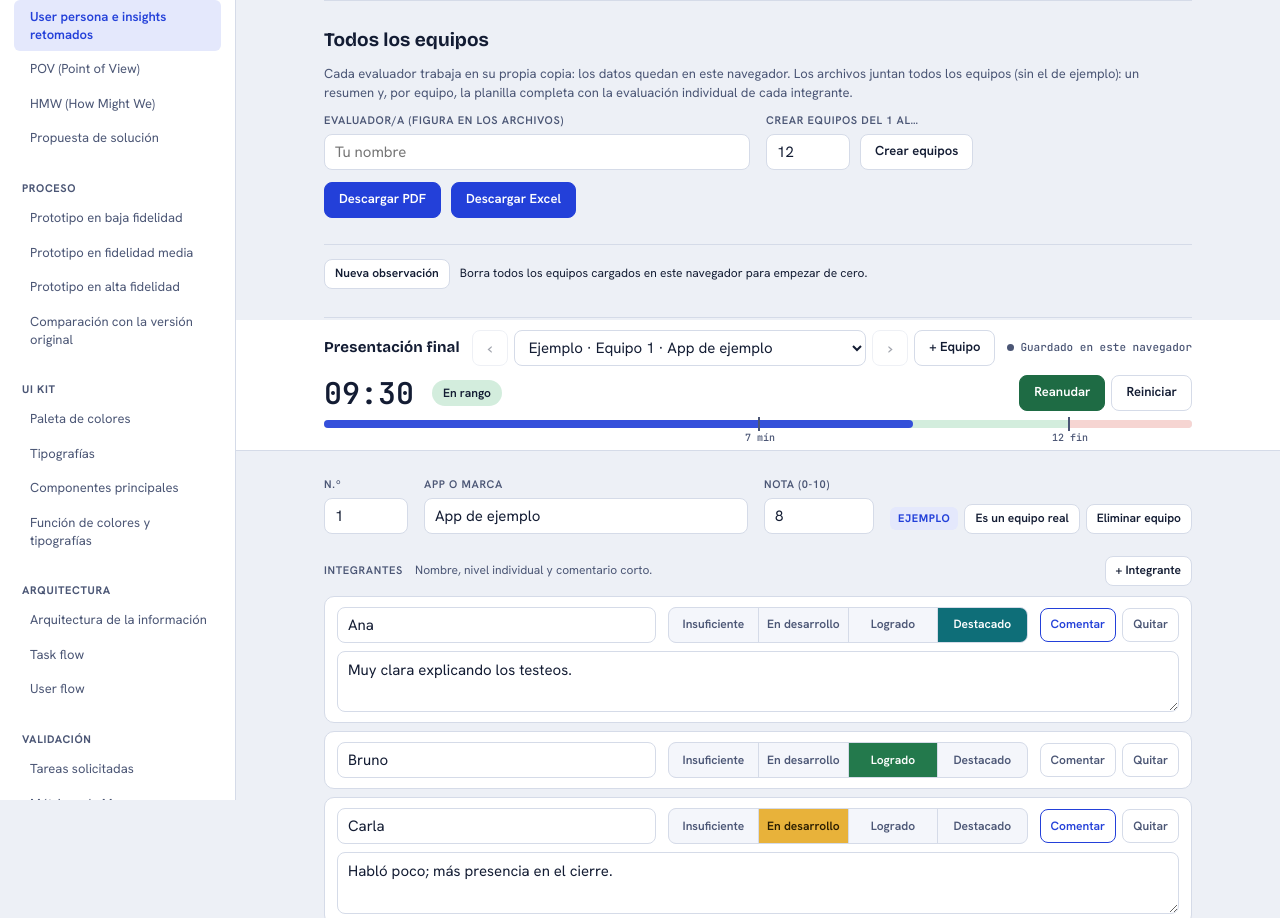
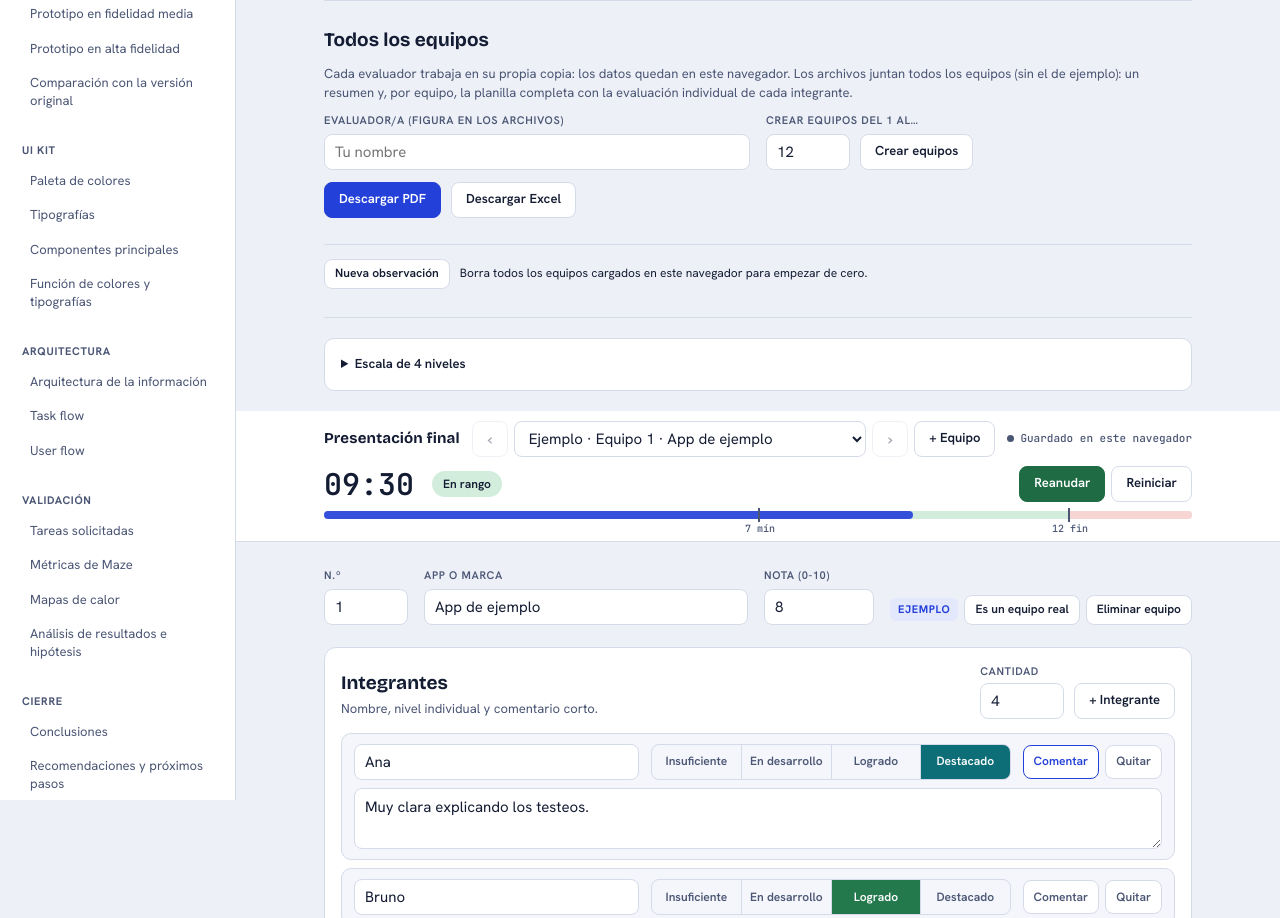
Before and after one commit to profmanu/planilla_observacion_presentaciones, a plain HTML site: page presentacion-final/index.html in a window 1280 px wide. Shown: the top 918 px of the page. Drawn offline with nearby package versions, Linux system fonts and the light colour scheme.

Commit message:
Presentación final: escala arriba, cantidad de integrantes, contenedor y nav
- La escala de niveles pasa antes de la barra del cronómetro (plegada)
- Integrantes en un contenedor propio, con campo de cantidad ligado a las filas
  (agrega o quita al final; pide confirmación si hay que borrar filas con datos)
- "Integrantes" como primera entrada de la barra de navegación, con estado activo
- "Descargar Excel" pasa a botón secundario
- PDF y Excel usan la cantidad de integrantes cargada

Co-Authored-By: Claude Sonnet 5.5 <noreply@anthropic.com>
Claude-Session: https://claude.ai/code/session_018m9Vp3cPczdtaMoS2aFcoq

```diff
--- a/presentacion-final/index.html
+++ b/presentacion-final/index.html
@@ -86,12 +86,15 @@ main{padding-block:28px 64px;display:flex;flex-direction:column;gap:34px}
 .hact{display:flex;gap:6px;align-items:center;flex-wrap:wrap;justify-content:flex-end}
 .badge{font:700 11px/1 var(--fontb);letter-spacing:.06em;text-transform:uppercase;padding:6px 8px;border-radius:6px;background:var(--accents);color:var(--accent)}
 /* ---------- Integrantes ---------- */
-.people{display:flex;flex-direction:column;gap:10px}
-.ph{display:flex;align-items:center;gap:12px;flex-wrap:wrap}
-.ph label{font:600 11px/1 var(--fontb);letter-spacing:.06em;text-transform:uppercase;color:var(--ink2)}
-.ph .note{font-size:12px;color:var(--ink2);flex:1;min-width:140px}
+.people{background:var(--surface);border:1px solid var(--line);border-radius:12px;padding:18px 16px;display:flex;flex-direction:column;gap:14px}
+.ph{display:flex;align-items:flex-end;justify-content:space-between;gap:12px 16px;flex-wrap:wrap}
+.pt h2{font:700 19px/1.2 var(--fontd);margin:0}
+.pt .note{margin:4px 0 0;font-size:13px;line-height:1.5;color:var(--ink2)}
+.pc{display:flex;align-items:flex-end;gap:10px}
+.pc .hf label{margin-bottom:6px}
+.cc{display:flex;gap:8px;align-items:center;flex-wrap:wrap;font-size:13px;font-weight:600;color:var(--warn)}
 .plist{display:flex;flex-direction:column;gap:8px}
-.prow{display:grid;grid-template-columns:minmax(0,1fr) auto auto;gap:8px 12px;align-items:center;background:var(--surface);border:1px solid var(--line);border-radius:10px;padding:10px 12px}
+.prow{display:grid;grid-template-columns:minmax(0,1fr) auto auto;gap:8px 12px;align-items:center;background:var(--surface2);border:1px solid var(--line);border-radius:10px;padding:10px 12px}
 .prow .pcm{grid-column:1/-1}
 .tg.warn{color:var(--warn);border-color:var(--warn)}
 /* ---------- Sidebar de navegación ---------- */
@@ -110,11 +113,11 @@ body.has-sidebar{padding-left:236px}
 .navtoggle{display:none}
 .navback{position:fixed;inset:0;background:rgba(19,28,51,.4);z-index:45;opacity:0;pointer-events:none;transition:opacity .2s;display:none}
 @media (min-width:761px){body.has-sidebar .toast{left:calc(50% + 118px)}}
-details.legend{background:var(--surface);border:1px solid var(--line);border-radius:10px;padding:0 16px}
+details.legend{background:var(--surface);border:1px solid var(--line);border-radius:10px;padding:0 16px;margin-block:20px}
 details.legend summary{cursor:pointer;padding:15px 0;font-weight:600;font-size:13px;list-style-position:inside}
 .lg{display:grid;grid-template-columns:auto 1fr;gap:10px 14px;padding-bottom:16px;font-size:13px;color:var(--ink2)}
 .lg b{display:inline-block;min-width:96px;text-align:center;padding:3px 8px;border-radius:6px;font-size:12px}
-.blk{scroll-margin-top:170px}
+.blk,.people{scroll-margin-top:170px}
 .bh{display:flex;align-items:center;gap:10px;margin-bottom:14px;flex-wrap:wrap}
 .bh h2{font:700 19px/1.2 var(--fontd);margin:0;text-wrap:balance}
 .tag{font:700 10px/1 var(--fontb);letter-spacing:.08em;text-transform:uppercase;padding:5px 7px;border-radius:5px;background:var(--ink);color:var(--surface)}
@@ -176,7 +179,7 @@ details.legend summary{cursor:pointer;padding:15px 0;font-weight:600;font-size:1
   .ctl .btn{padding:0 10px}
   .digits{font-size:26px}
   .sync{font-size:0;gap:0}
-  .blk{scroll-margin-top:150px}
+  .blk,.people{scroll-margin-top:150px}
   .item{scroll-margin-top:150px}
   body.has-sidebar{padding-left:0}
   .sidenav{width:min(84vw,300px);transform:translateX(-100%);transition:transform .25s ease;z-index:50;box-shadow:2px 0 20px rgba(19,28,51,.2)}
@@ -306,7 +309,9 @@ function normalize(r){
   return t;
 }
 function findPerson(t,id){return t.people.find(function(p){return p.id===id})}
-function peopleCount(t){return t.people.filter(function(p){return (p.n||'').trim()}).length}
+function peopleCount(t){return t.people.length}
+var MAXP=20,pendingCount=null;
+function personHasData(p){return !!((p.n||'').trim()||p.l>0||(p.c||'').trim())}
 function personRows(t){
   return t.people.filter(function(p){return (p.n||'').trim()||p.l>0||(p.c||'').trim()}).map(function(p){
     return {name:pdfSafe(p.n)||'Sin nombre',l:p.l||0,c:pdfSafe(p.c)};
@@ -682,18 +687,23 @@ function itemHTML(i){
    +'<textarea class="cmt" id="c-'+i.k+'" rows="2" placeholder="Comentario sobre '+esc(i.n)+'…" hidden></textarea>'
    +'</div>';
 }
+function legendHTML(){
+  return '<details class="legend"><summary>Escala de 4 niveles</summary><div class="lg">'
+    +LEVELS.map(function(l){return '<b style="background:var(--l'+l.v+');color:var(--l'+l.v+'f)">'+l.n+'</b><span>'+esc(l.d)+'</span>'}).join('')
+    +'<b style="background:var(--line2);color:var(--ink2)">Sin explicar</b><span>Se mostró un artefacto o resultado sin contarlo.</span></div></details>';
+}
 function renderGlobal(){
   var g=$('#globalView');
   g.innerHTML='<section class="sec global"><h2>Todos los equipos</h2><p class="note">Cada evaluador trabaja en su propia copia: los datos quedan en este navegador. Los archivos juntan todos los equipos (sin el de ejemplo): un resumen y, por equipo, la planilla completa con la evaluación individual de cada integrante.</p>'
     +'<div class="foots"><div class="hf"><label for="fEv">Evaluador/a (figura en los archivos)</label><input id="fEv" type="text" placeholder="Tu nombre"></div>'
     +'<div class="hf"><label for="fBatch">Crear equipos del 1 al…</label><div class="row"><input id="fBatch" type="number" min="1" max="60" value="12" style="width:84px"><button class="btn" data-act="batch">Crear equipos</button></div></div></div>'
-    +'<div class="row"><button class="btn primary" data-act="pdf">Descargar PDF</button><button class="btn primary" data-act="xlsx">Descargar Excel</button></div>'
-    +'<div class="row" style="margin-top:14px;padding-top:14px;border-top:1px solid var(--line)"><span id="resetBox"><button class="btn sm" data-act="resetAll">Nueva observación</button></span><span class="note" style="font-size:12px">Borra todos los equipos cargados en este navegador para empezar de cero.</span></div></section>';
+    +'<div class="row"><button class="btn primary" data-act="pdf">Descargar PDF</button><button class="btn" data-act="xlsx">Descargar Excel</button></div>'
+    +'<div class="row" style="margin-top:14px;padding-top:14px;border-top:1px solid var(--line)"><span id="resetBox"><button class="btn sm" data-act="resetAll">Nueva observación</button></span><span class="note" style="font-size:12px">Borra todos los equipos cargados en este navegador para empezar de cero.</span></div></section>'+legendHTML();
   $('#fEv').value=ev;
 }
 function renderSidenav(){
   var n=$('#sidenav');
-  n.innerHTML='<div class="sidenav-scroll">'+BLOCKS.map(function(b){
+  n.innerHTML='<div class="sidenav-scroll"><button type="button" class="scat" data-act="navcat" data-b="people">Integrantes</button>'+BLOCKS.map(function(b){
     return '<button type="button" class="scat" data-act="navcat" data-b="'+b.k+'">'+esc(b.s)+'</button>'
      +'<div class="sitems">'+b.items.map(function(i){return '<button type="button" class="sitem" data-act="navitem" data-k="'+i.k+'">'+esc(i.n)+'</button>'}).join('')+'</div>';
   }).join('')+'</div>';
@@ -713,16 +723,21 @@ function updateActiveNav(){
   navRAF=null;
   var items=$$('.item[data-k]',$('#view'));
   if(!items.length)return;
-  var offset=$('#top').getBoundingClientRect().height+20,activeEl=items[0];
-  for(var i=0;i<items.length;i++){
-    if(items[i].getBoundingClientRect().top-offset<=2)activeEl=items[i];else break;
+  var offset=$('#top').getBoundingClientRect().height+20,activeEl=items[0],k;
+  var onPeople=!!$('#b-people')&&items[0].getBoundingClientRect().top-offset>2;
+  if(onPeople){k='people'}
+  else{
+    for(var i=0;i<items.length;i++){
+      if(items[i].getBoundingClientRect().top-offset<=2)activeEl=items[i];else break;
+    }
+    k=activeEl.dataset.k;
   }
-  var k=activeEl.dataset.k;
   if(k===lastActiveK)return;
   lastActiveK=k;
-  var blk=BLOCKS.find(function(x){return x.items.some(function(it){return it.k===k})});
+  var blk=onPeople?null:BLOCKS.find(function(x){return x.items.some(function(it){return it.k===k})});
+  var cat=onPeople?'people':(blk&&blk.k);
   $$('.sitem',$('#sidenav')).forEach(function(el){el.classList.toggle('active',el.dataset.k===k)});
-  $$('.scat',$('#sidenav')).forEach(function(el){el.classList.toggle('active',!!blk&&el.dataset.b===blk.k)});
+  $$('.scat',$('#sidenav')).forEach(function(el){el.classList.toggle('active',el.dataset.b===cat)});
   var ab=$('.sitem[data-k="'+k+'"]',$('#sidenav'));if(ab)ab.scrollIntoView({block:'nearest'});
 }
 window.addEventListener('scroll',function(){if(!navRAF)navRAF=requestAnimationFrame(updateActiveNav)},{passive:true});
@@ -743,11 +758,10 @@ function renderView(){
     +'<div class="hact">'+(t.ejemplo?'<span class="badge">Ejemplo</span><button class="btn sm" data-act="real">Es un equipo real</button>':'')
     +'<span id="delBox"><button class="btn sm" data-act="del">Eliminar equipo</button></span></div>'
     +'</div>'
-    +'<div class="people"><div class="ph"><label>Integrantes</label><span class="note">Nombre, nivel individual y comentario corto.</span><button type="button" class="btn sm" data-act="padd">+ Integrante</button></div><div class="plist" id="peopleList"></div></div>'
+    +'<div class="people" id="b-people" aria-labelledby="h-people"><div class="ph"><div class="pt"><h2 id="h-people">Integrantes</h2><p class="note">Nombre, nivel individual y comentario corto.</p></div>'
+    +'<div class="pc"><div class="hf"><label for="fCount">Cantidad</label><input id="fCount" type="number" min="0" max="'+MAXP+'" inputmode="numeric" value="'+t.people.length+'" style="width:84px"></div><button type="button" class="btn" data-act="padd">+ Integrante</button></div></div>'
+    +'<div class="cc" id="countConfirm" hidden></div><div class="plist" id="peopleList"></div></div>'
     +'</section>';
-  h+='<details class="legend"><summary>Escala de 4 niveles</summary><div class="lg">'
-    +LEVELS.map(function(l){return '<b style="background:var(--l'+l.v+');color:var(--l'+l.v+'f)">'+l.n+'</b><span>'+esc(l.d)+'</span>'}).join('')
-    +'<b style="background:var(--line2);color:var(--ink2)">Sin explicar</b><span>Se mostró un artefacto o resultado sin contarlo.</span></div></details>';
   BLOCKS.forEach(function(b){
     h+='<section class="blk" id="b-'+b.k+'" aria-labelledby="h-'+b.k+'"><div class="bh"><h2 id="h-'+b.k+'">'+esc(b.n)+'</h2>'+'<span class="bmeta" data-meta="'+b.k+'"></span></div>'
       +'<div class="items">'+b.items.map(itemHTML).join('')+'</div>'
@@ -785,12 +799,27 @@ function paintPerson(el){
 }
 function renderPeople(){
   var t=cur(),box=$('#peopleList');if(!t||!box)return;
+  var fc=$('#fCount');if(fc)fc.value=t.people.length;
   box.innerHTML=t.people.length?t.people.map(personHTML).join(''):'<p class="note" style="margin:0;font-size:13px;color:var(--ink2)">Sin integrantes cargados.</p>';
   $$('.prow',box).forEach(function(el){
     var p=findPerson(t,el.dataset.pid),c=$('.pcm',el);
     c.value=p.c||'';if(c.value)c.hidden=false;
     paintPerson(el);
   });
+}
+function hideCountConfirm(){pendingCount=null;var cc=$('#countConfirm');if(cc){cc.hidden=true;cc.innerHTML=''}}
+function setCount(t,raw){
+  var n=parseInt(raw,10);
+  if(isNaN(n)){hideCountConfirm();renderPeople();return}
+  n=Math.max(0,Math.min(MAXP,n));
+  var len=t.people.length;
+  if(n===len){hideCountConfirm();renderPeople();return}
+  if(n>len){while(t.people.length<n)t.people.push(newPerson());touch(t);hideCountConfirm();renderPeople();return}
+  var drop=t.people.slice(n),withData=drop.filter(personHasData).length;
+  if(!withData){t.people=t.people.slice(0,n);touch(t);hideCountConfirm();renderPeople();return}
+  pendingCount=n;
+  var cc=$('#countConfirm');cc.hidden=false;
+  cc.innerHTML='<span>Se van a quitar '+drop.length+' integrante'+(drop.length===1?'':'s')+' del final ('+withData+' con datos). ¿Seguir?</span><button type="button" class="btn sm warn" data-act="ccYes">Sí, quitar</button><button type="button" class="btn sm" data-act="ccNo">Cancelar</button>';
 }
 function paintItem(el){
   var t=cur(),k=el.dataset.k,s=t.items[k]||EMPTY;
@@ -833,6 +862,8 @@ document.addEventListener('click',function(e){
     }
     t.people=t.people.filter(function(x){return x.id!==pp.id});touch(t);renderPeople();
   }
+  else if(act==='ccYes'&&t){if(pendingCount!=null){t.people=t.people.slice(0,pendingCount);touch(t)}hideCountConfirm();renderPeople()}
+  else if(act==='ccNo'){hideCountConfirm();renderPeople()}
   else if(act==='navcat'){scrollToEl($('#b-'+b.dataset.b));closeNav()}
   else if(act==='navitem'){scrollToEl($('.item[data-k="'+b.dataset.k+'"]'));closeNav()}
   else if(act==='navtoggle'){var open=!document.body.classList.contains('nav-open');document.body.classList.toggle('nav-open',open);b.setAttribute('aria-expanded',String(open))}
@@ -861,6 +892,7 @@ document.addEventListener('change',function(e){
     if(v!==''){g=parseFloat(v.replace(',','.'));if(!isNaN(g)){g=Math.round(Math.max(0,Math.min(10,g))*10)/10}else{g=null}}
     t.grade=g;el.value=(g==null?'':g);touch(t);
   }
+  else if(el.id==='fCount'){setCount(t,el.value)}
   else if(el.id==='teamSel'){if(el.value)switchTeam(el.value)}
 });
 document.addEventListener('input',function(e){
```
